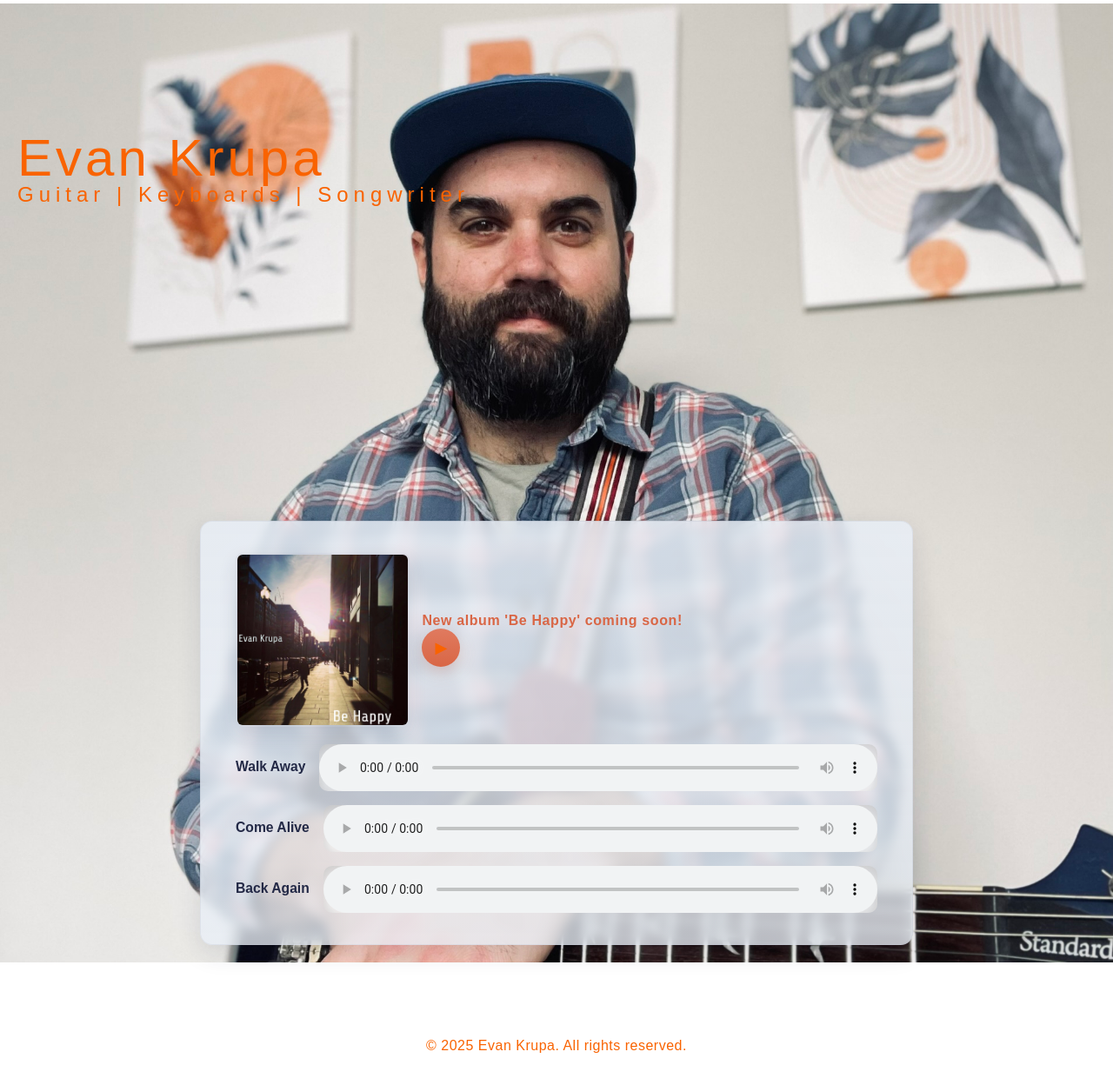
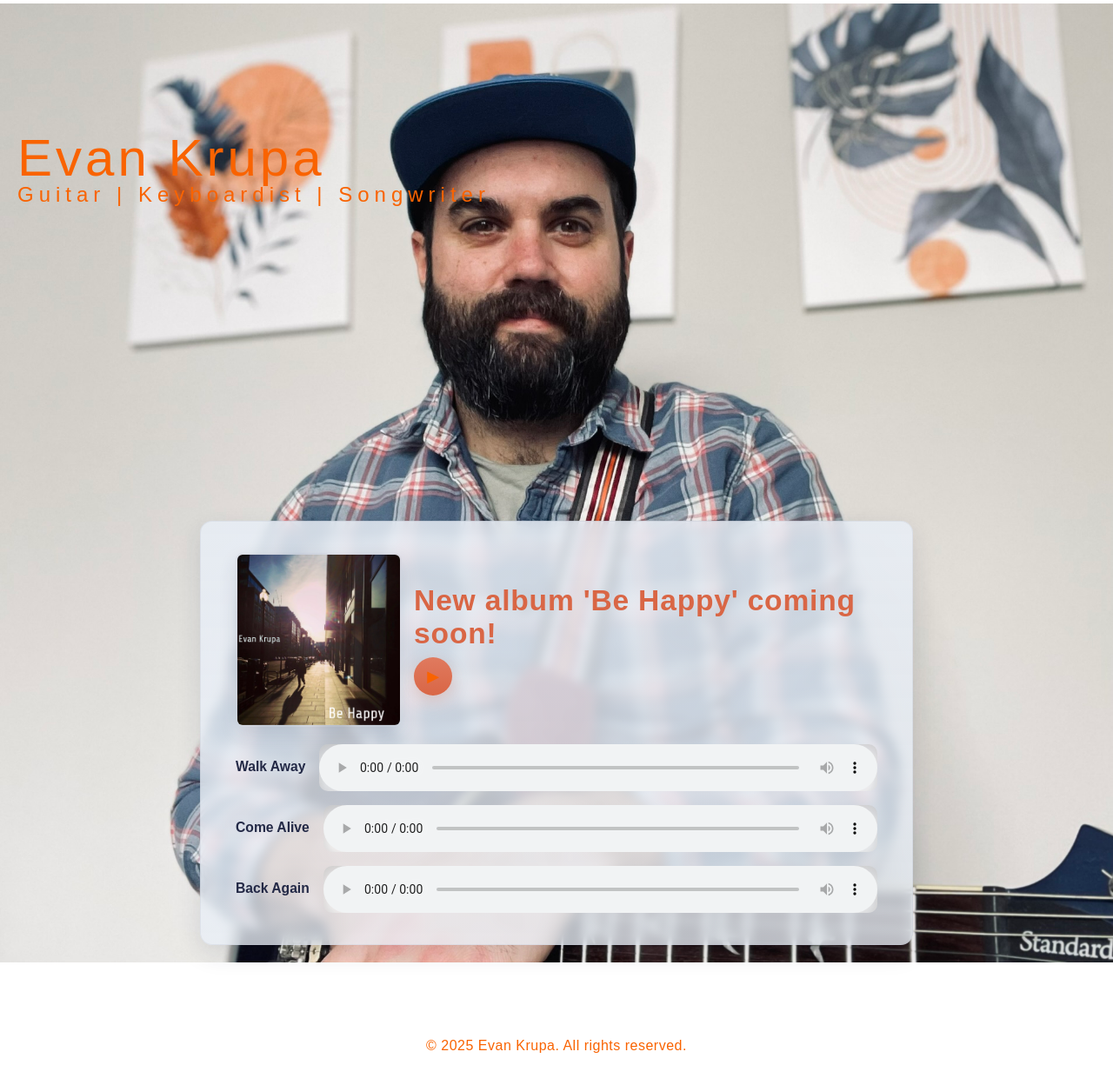
Before and after one commit to EKrupa/krupamusic, a Django app: page / in a window 1280 px wide. Shown: the part 137-1385 px from the top of the page at 87% size. Run offline with Django 5.2, Linux system fonts and the light colour scheme.

Commit message:
background

```diff
--- a/portfolio/templates/home.html
+++ b/portfolio/templates/home.html
@@ -8,7 +8,7 @@
     <header>
         <div class="title">
         <h1 class="hero-title">Evan Krupa</h1>
-        <p class="sub-title">Guitar | Keyboards | Songwriter</p>
+        <p class="sub-title">Guitar | Keyboardist | Songwriter</p>
 
 
         </div>
--- a/static/css/index.css
+++ b/static/css/index.css
@@ -80,7 +80,7 @@
 body {
 
     background-image: url('/static/meguitar.jpeg');
-    color: antiquewhite;
+    color: rgb(11, 58, 210);
     background-repeat: no-repeat;
     background-position: center center;
     background-size: contain;
@@ -227,10 +227,14 @@ main {
 
 .audio-section .audio-title {
     font-family: 'Montserrat', Arial, sans-serif;
-    font-weight: 700;
+    font-weight: 800;
     color: #d96645;
-    letter-spacing: 0.6px;
-    font-size: 1rem;
+    letter-spacing: 0.8px;
+    font-size: 2.1rem;
+    line-height: 1.15;
+    word-break: break-word;
+    text-align: left;
+    margin-bottom: 0.2em;
 }
 
 /* Album cover and header layout inside audio card */
```
